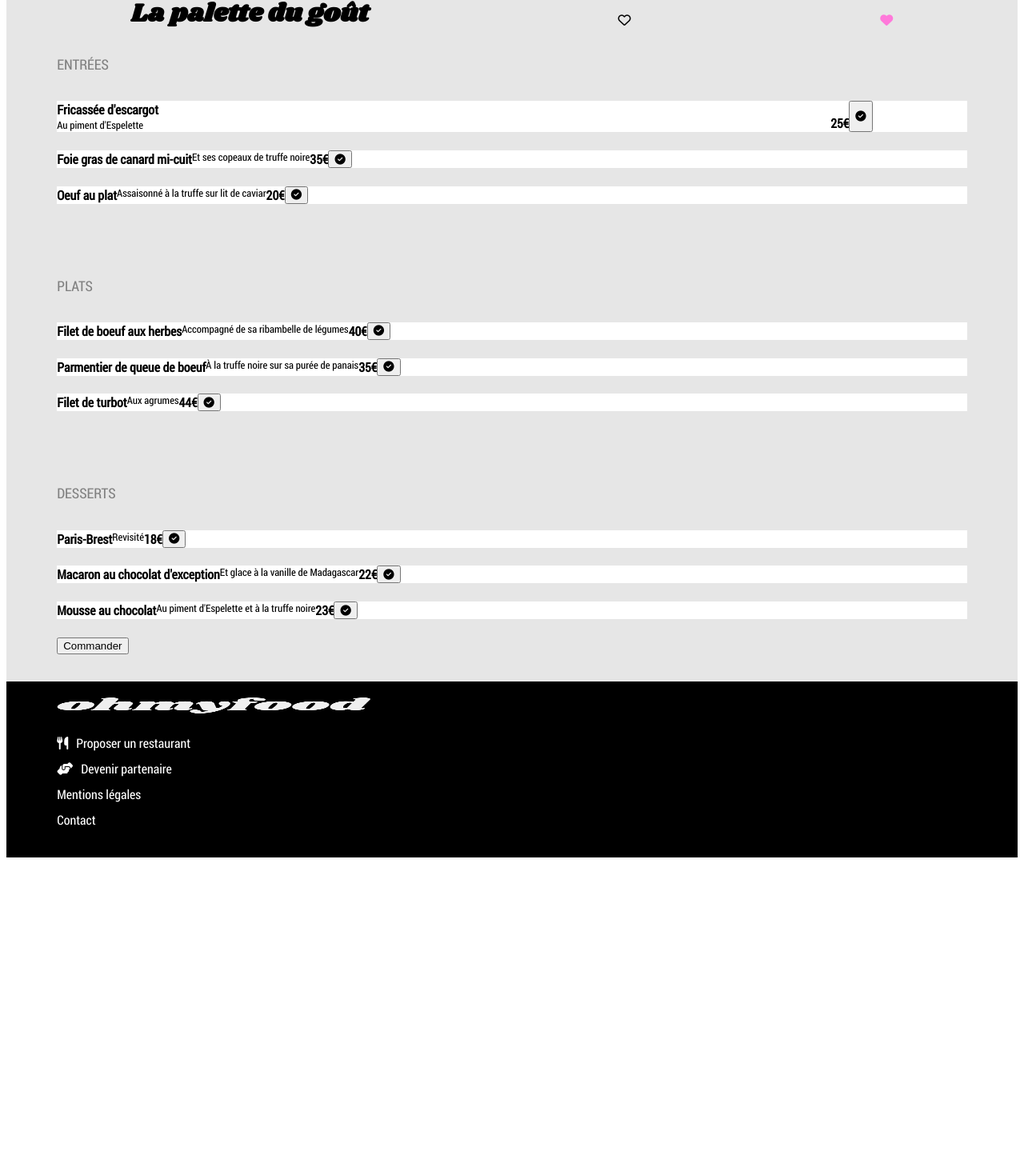
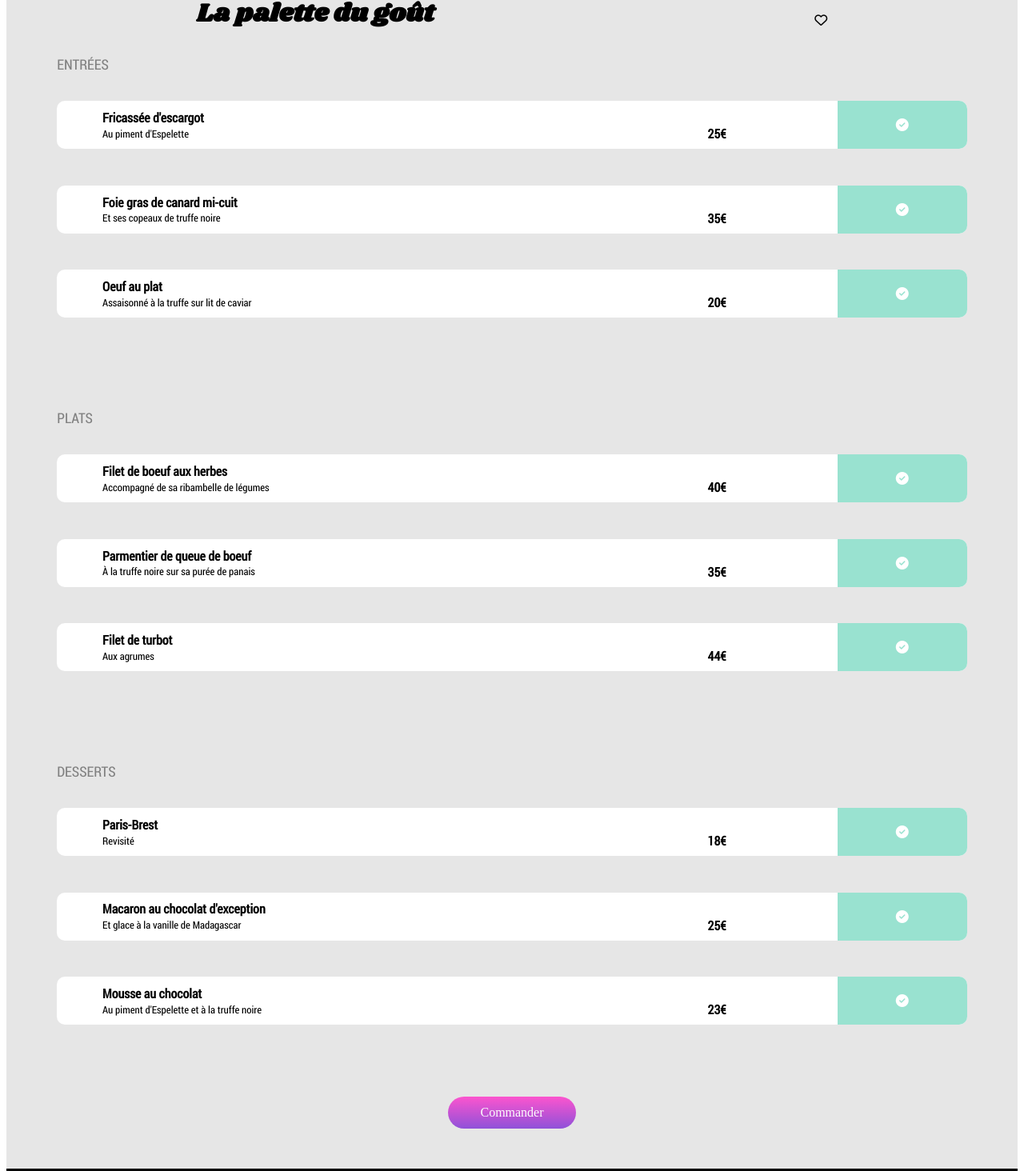
Before and after one commit to jmfamery/JMFAMERY_3_22072021, a website: page resto-1.html in a window 1280 px wide. Shown: the part 326-1790 px from the top of the page at 80% size. Before the commit the page ends 1406 px from the top, so only its background shows below. Drawn offline with Linux system fonts and the light colour scheme.

Commit message:
HTML & SCSS : accueil & resto-1 avec hover

```diff
--- a/resto-1.html
+++ b/resto-1.html
@@ -37,27 +37,31 @@
                     <h3>ENTRÉES</h3>
                 </div>
 
-                <a href="#" class="menu__descriptif">
+                <a class="menu__descriptif" href="#">
                     <div class="menu__detail">
                         <h4>Fricassée d'escargot</h4>
                         <p>Au piment d'Espelette</p>
                     </div>
                     <span class="menu__prix"><h4>25€</h4></span>
-                    <button class="menu__validation"><i class="fas fa-check-circle"></i></button>
+                    <span class="menu__valider"><i class="fas fa-check-circle"></i></span>
                 </a>
 
                 <a href="#" class="menu__descriptif">
+                    <div class="menu__detail">
                         <h4>Foie gras de canard mi-cuit</h4>
                         <p>Et ses copeaux de truffe noire</p>
-                    <h4>35€</h4>
-                    <button><i class="fas fa-check-circle"></i></button>
+                    </div>
+                    <span class="menu__prix"><h4>35€</h4></span>
+                    <span class="menu__valider"><i class="fas fa-check-circle"></i></span>
                 </a>
 
                 <a href="#" class="menu__descriptif">
+                    <div class="menu__detail">
                         <h4>Oeuf au plat</h4>
                         <p>Assaisonné à la truffe sur lit de caviar</p>
-                    <h4>20€</h4>
-                    <button><i class="fas fa-check-circle"></i></button>
+                    </div>
+                    <span class="menu__prix"><h4>20€</h4></span>
+                    <span class="menu__valider"><i class="fas fa-check-circle"></i></span>
                 </a>
             </div>
 
@@ -67,24 +71,30 @@
                 </div>
 
                 <a href="#" class="menu__descriptif">
+                    <div class="menu__detail">
                         <h4>Filet de boeuf aux herbes</h4>
                         <p>Accompagné de sa ribambelle de légumes</p>
-                    <h4>40€</h4>
-                    <button><i class="fas fa-check-circle"></i></button>
+                    </div>
+                    <span class="menu__prix"><h4>40€</h4></span>
+                    <span class="menu__valider"><i class="fas fa-check-circle"></i></span>
                 </a>
 
                 <a href="#" class="menu__descriptif">
+                    <div class="menu__detail">
                         <h4>Parmentier de queue de boeuf</h4>
                         <p>À la truffe noire sur sa purée de panais</p>
-                    <h4>35€</h4>
-                    <button><i class="fas fa-check-circle"></i></button>
+                    </div>
+                    <span class="menu__prix"><h4>35€</h4></span>
+                    <span class="menu__valider"><i class="fas fa-check-circle"></i></span>
                 </a>
 
                 <a href="#" class="menu__descriptif">
+                    <div class="menu__detail">
                         <h4>Filet de turbot</h4>
                         <p>Aux agrumes</p>
-                    <h4>44€</h4>
-                    <button><i class="fas fa-check-circle"></i></button>
+                    </div>
+                    <span class="menu__prix"><h4>44€</h4></span>
+                    <span class="menu__valider"><i class="fas fa-check-circle"></i></span>
                 </a>
             </div>
 
@@ -94,30 +104,36 @@
                 </div>
 
                 <a href="#" class="menu__descriptif">
+                    <div class="menu__detail">
                         <h4>Paris-Brest</h4>
                         <p>Revisité</p>
-                    <h4>18€</h4>
-                    <button><i class="fas fa-check-circle"></i></button>
+                    </div>
+                    <span class="menu__prix"><h4>18€</h4></span>
+                    <span class="menu__valider"><i class="fas fa-check-circle"></i></span>
                 </a>
 
                 <a href="#" class="menu__descriptif">
+                    <div class="menu__detail">
                         <h4>Macaron au chocolat d'exception</h4>
                         <p>Et glace à la vanille de Madagascar</p>
-                    <h4>22€</h4>
-                    <button><i class="fas fa-check-circle"></i></button>
+                    </div>
+                    <span class="menu__prix"><h4>25€</h4></span>
+                    <span class="menu__valider"><i class="fas fa-check-circle"></i></span>
                 </a>
 
                 <a href="#" class="menu__descriptif">
+                    <div class="menu__detail">
                         <h4>Mousse au chocolat</h4>
                         <p>Au piment d'Espelette et à la truffe noire</p>
-                    <h4>23€</h4>
-                    <button><i class="fas fa-check-circle"></i></button>
+                    </div>
+                    <span class="menu__prix"><h4>23€</h4></span>
+                    <span class="menu__valider"><i class="fas fa-check-circle"></i></span>
                 </a>
+            </div>
+        </section>
 
-                <button class="menu_commande">Commander</button>
-            </div>
-
-            </div>
+        <section class="commander">
+            <a class="commander__bouton" href="#">Commander</a>
         </section>
 
         <!-- Information -->
--- a/sass/composant/_bandeau.scss
+++ b/sass/composant/_bandeau.scss
@@ -19,11 +19,16 @@
         margin-top: -30px;
     }
 
-    &__note-vide {
-
+    &__note-plein {
+        display: none;
     }
 
-    &__note-plein {
+    &__note-vide :hover {
+        display: none;
+    }
+
+    &__note-plein :hover{
+        display: flex;
         color: $couleur-secondaire;
     }
 }
--- /dev/null
+++ b/sass/composant/_commander.scss
@@ -0,0 +1,20 @@
+.commander {
+    display: flex;
+    justify-content: center;
+    background-color: $couleur-explorer;
+    padding: 10px 0 50px 0;
+    &__bouton {
+        display: flex;
+        justify-content: center;
+        align-items: center;
+        background: linear-gradient(darken($couleur-secondaire,10%),darken($couleur-primaire,5%));
+        opacity: 0.9;
+        color: $couleur-inverser-text;
+        border-radius: 20px;
+        height: 2.5rem;
+        width: 10rem;
+        &:hover {
+            opacity: 0.6;
+        }
+    }
+}
--- a/sass/composant/_explorer.scss
+++ b/sass/composant/_explorer.scss
@@ -17,13 +17,14 @@
         display:flex;
         justify-content: center;
         align-items: center;
-        background-color: $couleur-primaire;
+        background: linear-gradient(darken($couleur-secondaire,10%),darken($couleur-primaire,10%));
+        opacity: 0.9;
         color: $couleur-inverser-text;
         border-radius: 20px;
         height: 2.5rem;
         width: 12rem;
-        & :hover {
-            background-color: blue;
+        &:hover {
+            opacity: 0.6;
         }
     }
 }
--- a/sass/composant/_fonctionnement.scss
+++ b/sass/composant/_fonctionnement.scss
@@ -15,17 +15,23 @@
         flex-direction: row;
         align-items: center;
         padding-bottom: 5%;
+        :hover {
+            background-color: lighten($couleur-secondaire,20%);
+            }
+        :hover >i {
+            color: darken($couleur-primaire,10%);
+        }
     }
 
     &__numero {
         display:flex;
         justify-content: center;
         align-items: center;
-        background-color: $couleur-primaire;
+        background-color: darken($couleur-primaire,10%);
         color: $couleur-inverser-text;
         border-radius: 20px;
-        height: 1.1rem;
-        width: 1.1rem;
+        height: 1.3rem;
+        width: 1.3rem;
         position: relative;
         margin-right: -0.7rem;
     }
@@ -37,7 +43,7 @@
         border-radius: 20px;
         height: 4rem;
         width: 100%;
-        > i, p {
+        i, p {
             margin-left: 1.7rem;
         }
     }
--- a/sass/composant/_menu.scss
+++ b/sass/composant/_menu.scss
@@ -15,15 +15,45 @@
         display: flex;
         flex-direction: row;
         flex-wrap: wrap;
+        justify-content: space-between;
         background-color: $couleur-inverser-text;
-        margin-bottom: 2%;
+        border-radius: 10px;
+        height: 60px;
+        padding-left: 5%;
+        margin-bottom: 4%;
     }
 
     &__detail {
-        width: 85%;
+        display: flex;
+        flex-direction: column;
+        justify-content: center;
+        width: 70%;
+        > h4, p {
+            overflow: hidden;
+            height: 1.1rem;
+        }
+
+        > h4 {
+            padding-bottom: 5px;
+        }
     }
 
     &__prix {
+        display: flex;
         align-self: end;
+        width: 15%;
+        padding-bottom: 8px;
+    }
+
+    &__valider {
+        display: flex;
+        justify-content: center;
+        align-items: center;
+        background-color: $couleur-tertiare;
+        color: $couleur-inverser-text;
+        border-top-right-radius: 10px;
+        border-bottom-right-radius: 10px;
+        width: 15%;
+        height: 60px;
     }
 }
--- a/sass/composant/_restaurant.scss
+++ b/sass/composant/_restaurant.scss
@@ -40,6 +40,14 @@
         }
 
         &__note-plein {
+            display:none;
+        }
+
+        &__note-vide :hover {
+            display: none;
+        }
+
+        &__note-plein :hover {
             display: flex;
             align-items: center;
             color: $couleur-secondaire;
--- a/sass/main.scss
+++ b/sass/main.scss
@@ -13,5 +13,6 @@
 
 @import "./composant/bandeau";
 @import "./composant/menu";
+@import "./composant/commander";
 
 @import "./layout/footer";
```
Also changed, not shown: index.html (+8 -8 lines), css/style.css, 1 other file. Lines whose indentation alone changed are shown as unchanged.
